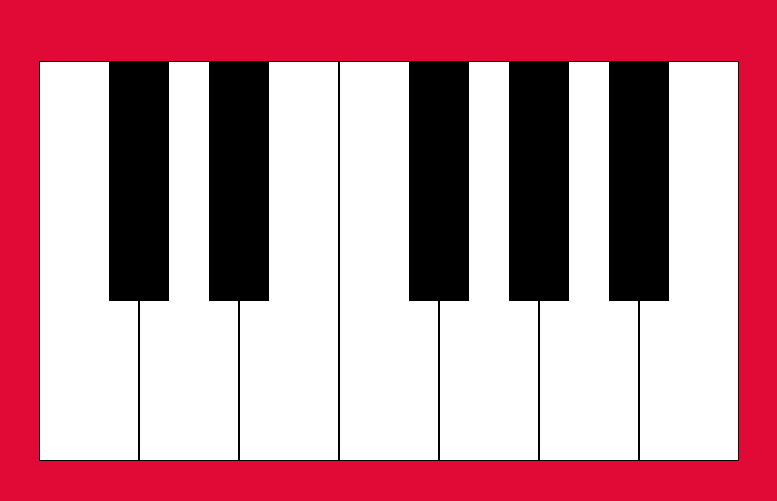
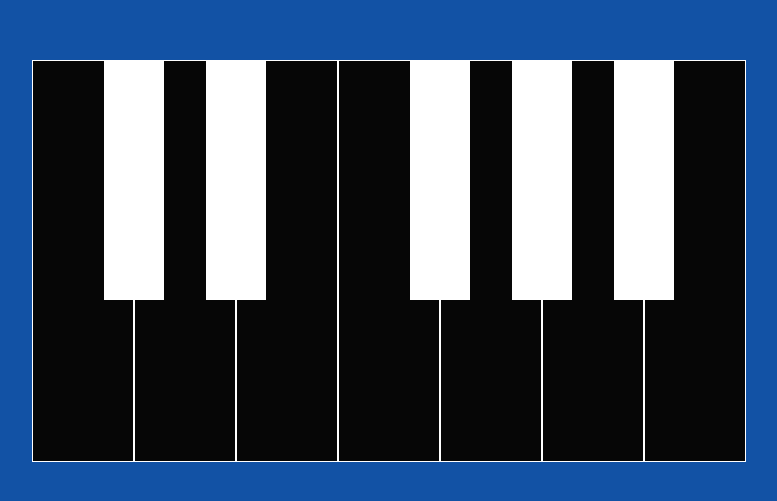
Before and after one commit to arbaker82/webAudioAPI, a plain HTML site: page index.html in a window 1280 px wide. Shown: the part 139-640 px from the top of the page, without its empty margins (251-1028 px from the left). Drawn offline with Linux system fonts and the light colour scheme.

Commit message:
inverted keys

```diff
--- a/styles.css
+++ b/styles.css
@@ -1,9 +1,5 @@
-*, *::before, *::after {
-    box-sizing: border-box;
-  }
-
 body {
-    background-color: #e10935;
+  background-color: #00459fed;
   margin: 0;
   min-height: 100vh;
   display: flex;
@@ -22,8 +18,8 @@
 
 .white {
   --width: 100px;
-    background-color: white;
-    border: 1px solid #000000;
+  background-color: rgb(6, 6, 6);
+  border: 1px solid #ffffff;
 }
 
 .white.active {
@@ -32,12 +28,12 @@
 
 .black {
   --width: 60px;
-    background-color: black;
+  background-color: rgb(255, 255, 255);
   margin-left: calc(var(--width) / -2);
   margin-right: calc(var(--width) / -2);
   z-index: 2;
 }
 
 .black.active {
-    background-color: #333;
-  }
+  background-color: #836767;
+}ß
```
Lines whose indentation alone changed are shown as unchanged.
